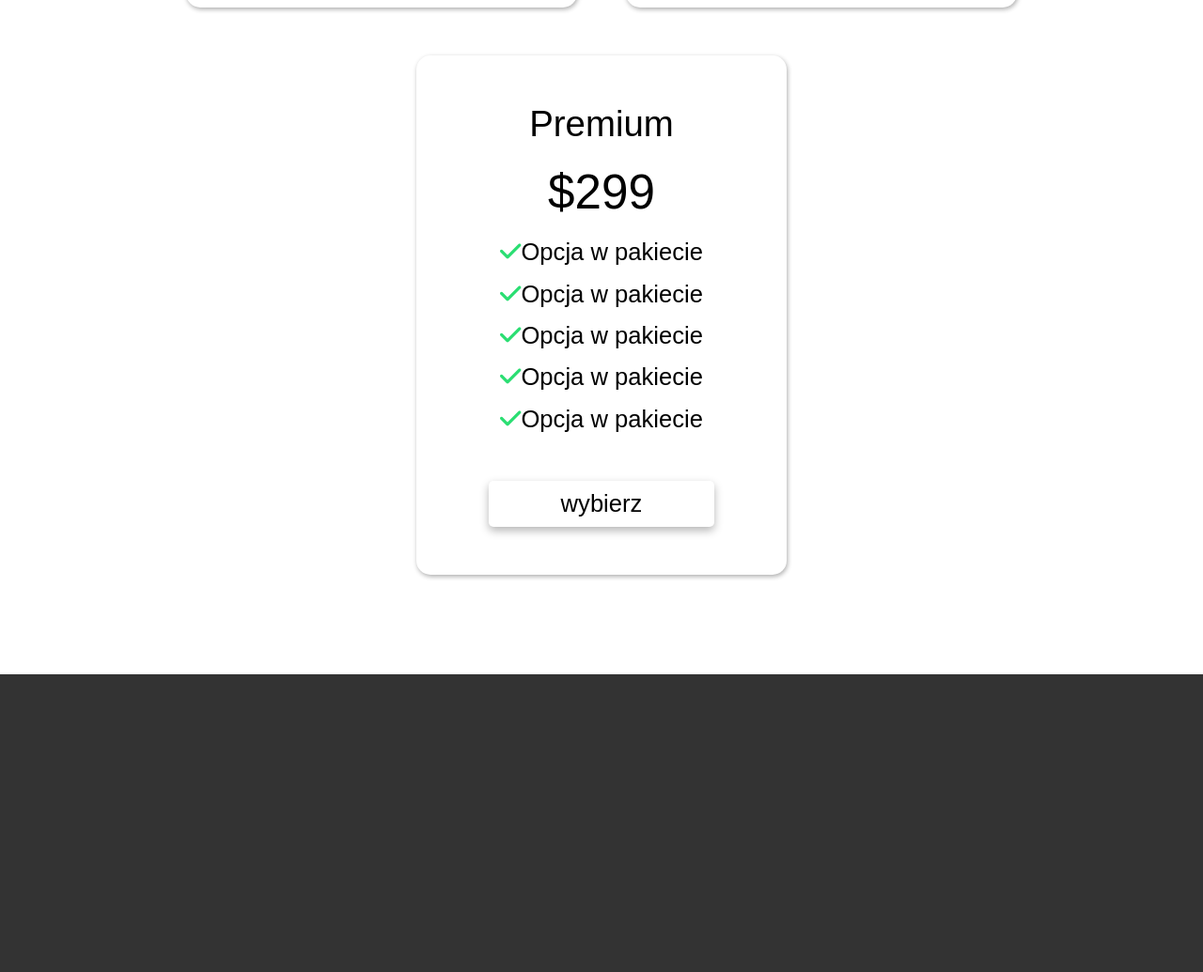
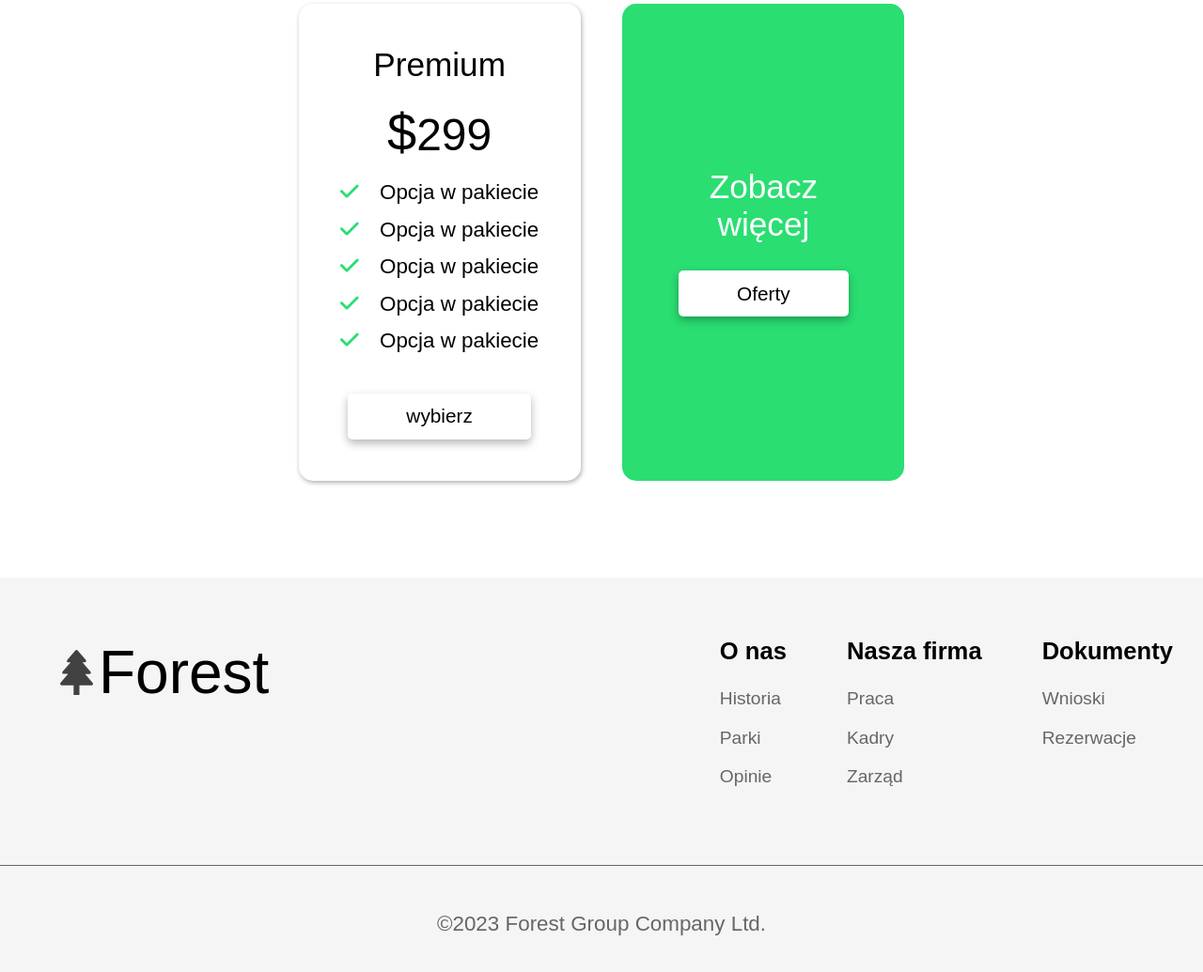
Before and after one commit to lukasRevol/ForestWebsite, a website built with Vite: page index.html in a window 1280 px wide. Shown: the part 2517-3552 px from the top of the page at 94% size. Built offline with nearby package versions, Linux system fonts and the light colour scheme.

Commit message:
it's getting messy - need to clean up

```diff
--- a/index.html
+++ b/index.html
@@ -147,12 +147,49 @@
 
 						<button class="offers_item--btn">wybierz</button>
 					</div>
+					<div class="offers_item more-box">
+						<p class="offers_item--title more-title">Zobacz więcej</p>
+						<button class="offers_item--btn more-btn">Oferty</button>
+					</div>
+				</div>
+			</section>
+			<section class="other">
+				<div class="wrapper">
+					<div class="logo">
+						<img
+							class="logo_icon"
+							src="/src/img/icon/plant-tree-icon.svg"
+							alt="logo firmy przedstawiające uproszczoną grafikę drzewa iglastego"
+						/>
+						<p class="logo_text">Forest</p>
+					</div>
+					<div class="info">
+						<div class="info_block">
+							<p class="info_block--title">O nas</p>
+							<a href="#" class="info_block--link">Historia</a>
+							<a href="#" class="info_block--link">Parki</a>
+							<a href="#" class="info_block--link">Opinie</a>
+						</div>
+						<div class="info_block">
+							<p class="info_block--title">Nasza firma</p>
+							<a href="#" class="info_block--link">Praca</a>
+							<a href="#" class="info_block--link">Kadry</a>
+							<a href="#" class="info_block--link">Zarząd</a>
+						</div>
+						<div class="info_block">
+							<p class="info_block--title">Dokumenty</p>
+							<a href="#" class="info_block--link">Wnioski</a>
+							<a href="#" class="info_block--link">Rezerwacje</a>
+						</div>
+					</div>
 				</div>
 			</section>
 		</main>
 
 		<!-- FOOTER -->
-		<footer></footer>
+		<footer>
+			<p>&copy;<span class="data">2023</span> Forest Group Company Ltd.</p>
+		</footer>
 
 		<!-- importing main script -->
 		<script type="module" src="/src/js/main.js"></script>
--- a/src/sass/_colors.scss
+++ b/src/sass/_colors.scss
@@ -8,7 +8,7 @@ $logo-color-dark: #000000;
 
 //kolory czcionek
 $font-color-light: #fff;
-$font-color-medium: #868686;
+$font-color-medium: #666666;
 $font-color-dark: #000;
 
 //kolory dla akcentów
--- a/src/sass/main.scss
+++ b/src/sass/main.scss
@@ -36,20 +36,7 @@ body {
 	justify-content: space-between;
 	align-content: center;
 	width: 100%;
-	.logo {
-		display: flex;
-		align-items: center;
-		padding: 0 2em;
-		cursor: pointer;
-		&_icon {
-			margin-right: 0.4em;
-			height: clamp(1.6rem, 4vw, 3rem);
-		}
-		&_text {
-			font-weight: 300;
-			font-size: clamp(1.4rem, 5vw, 4em);
-		}
-	}
+
 	.menu {
 		display: flex;
 		align-content: center;
@@ -66,6 +53,22 @@ body {
 				color: $font-color-light;
 			}
 		}
+	}
+}
+
+.logo {
+	width: fit-content;
+	display: flex;
+	align-items: center;
+	padding: 0 2em;
+	cursor: pointer;
+	&_icon {
+		margin-right: 0.4em;
+		height: clamp(1.6rem, 4vw, 3rem);
+	}
+	&_text {
+		font-weight: 300;
+		font-size: clamp(1.4rem, 5vw, 4em);
 	}
 }
 
@@ -172,36 +175,40 @@ body {
 }
 
 .offers {
-  display: flex;
+	display: grid;
+	grid-template-columns: repeat(4, 1fr);
 	justify-content: center;
 	flex-wrap: wrap;
 	margin-bottom: 5em;
 
-
-
 	&_item {
+		min-width: 300px;
+		min-height: 500px;
 		display: flex;
 		flex-direction: column;
 		align-items: center;
-    padding: 2em 3em;
+		justify-content: center;
+		padding: 2em 0;
 		margin: 1em;
-    font-size: clamp(.9rem, 2vw, 1.8rem);
+		font-size: 1.4rem;
 		box-shadow: 1px 2px 5px rgba(0, 0, 0, 0.322);
 		border-radius: 15px;
+
 		&--title {
-      font-size: clamp(1.5rem, 3vw, 3rem);
+			font-size: 2.2rem;
 		}
 		&--price {
-      font-size: clamp(2rem, 4vw, 4rem);
+			font-size: 3rem;
 			margin: 0.4em;
 			span {
-        font-size: clamp(2.5rem, 4vw, 5rem);
+				font-size: 3.5rem;
 			}
 		}
 		&--option-box {
 			.option {
-        margin-bottom: .6em;
+				margin-bottom: 0.6em;
 				i {
+					margin-right: 1em;
 					color: $accent-color-main;
 				}
 			}
@@ -215,8 +222,8 @@ body {
 		}
 		&--btn {
 			margin-top: 1.4em;
-      padding: .4em 3em;
-      font-size: clamp(.9rem, 2vw, 1.8rem);
+			padding: 0.6em 3em;
+			font-size: 1.3rem;
 			background: none;
 			border: none;
 			border-radius: 5px;
@@ -228,22 +235,88 @@ body {
 			}
 		}
 	}
+	.more-box {
+		background-color: $accent-color-main;
+		box-shadow: none;
+		.more-title {
+			color: #fff;
+			width: min-content;
+			text-align: center;
+		}
+		.more-btn {
+			background-color: #fff;
+		}
+	}
 }
 
+//-------------------------------------
+//   OTHER - SECTION
+//-------------------------------------
 
+.other {
+	display: flex;
+
+  justify-content: center;
+	background-color: $bg-color-dark;
+  .wrapper {
+    width: 100%;
+    display: flex;
+    padding: 4em 2em;
+    justify-content: space-between;
+    align-items: start;
+  }
+	.info {
+		display: flex;
+		&_block {
+			display: flex;
+			flex-direction: column;
+			margin-left: 4em;
+			p,
+			a {
+				text-decoration: none;
+				margin-bottom: 1em;
+			}
+			&--title {
+				font-size: 1.6rem;
+				font-weight: 600;
+			}
+
+			&--link {
+				color: $font-color-medium;
+				font-size: 1.2rem;
+			}
+		}
+	}
+}
 
 //-------------------------------------
 //   FOOTER
 //-------------------------------------
 
 footer {
-	height: 600px;
-	background-color: #333;
+	text-align: center;
+	padding: 2.2em;
+	font-size: 1.4rem;
+	color: $font-color-medium;
+	background-color: $bg-color-dark;
+	border-top: 1px solid $font-color-medium;
 }
 
 //-------------------------------------
 //   MEDIA - BREAK POINTS
 //-------------------------------------
+
+@media (min-width: 1400px) {
+	.offers {
+		grid-template-columns: repeat(4, 1fr);
+	}
+}
+
+@media (min-width: 768px) and (max-width: 1400px) {
+	.offers {
+		grid-template-columns: repeat(2, 1fr);
+	}
+}
 
 @media (max-width: 768px) {
 	.about_box {
@@ -254,4 +327,42 @@ footer {
 	.header {
 		background-image: url('../img/jungle-640.jpg');
 	}
+	.offers {
+		grid-template-columns: repeat(1, 1fr);
 	}
+
+	.adventure {
+		background-image: url('../img/girl-640.jpg');
+	}
+
+  .other {
+    flex-direction: column;
+    align-items: center;
+    justify-content: center;
+    .logo {
+      &_icon {
+        margin-right: 1em;
+        height: 3rem;
+      }
+      &_text {
+        font-size: 4rem;
+      }
+    }
+    .info {
+      margin-top: 3em;
+      flex-direction: column;
+      text-align: center;
+      &_block {
+        margin-left: 0;
+        margin-top: 1em;
+        &--title {
+          font-size: 1.8rem;
+        }
+
+        &--link {
+          font-size: 1.4rem;
+        }
+      }
+    }
+  }
+}
```
Lines whose indentation alone changed are shown as unchanged.
